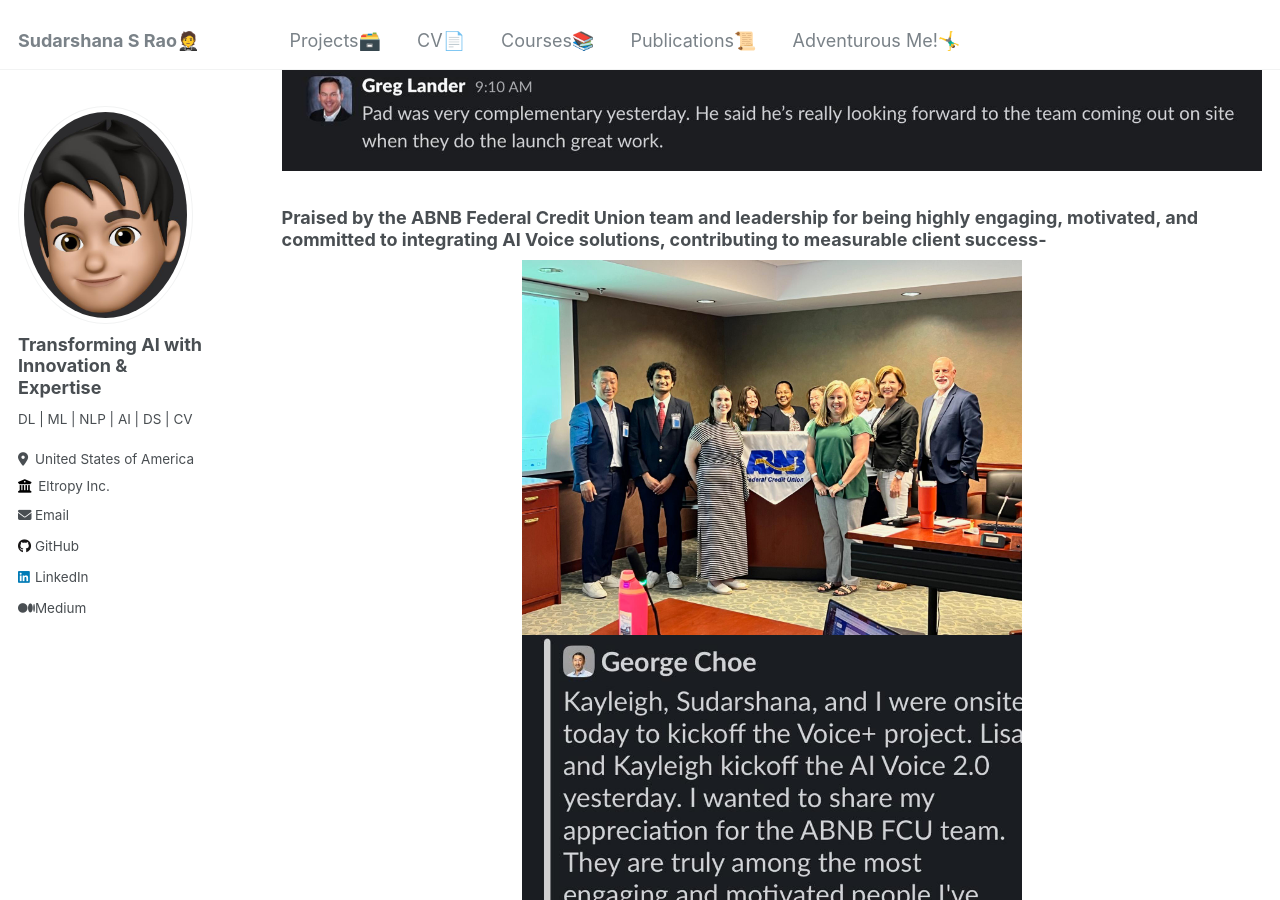
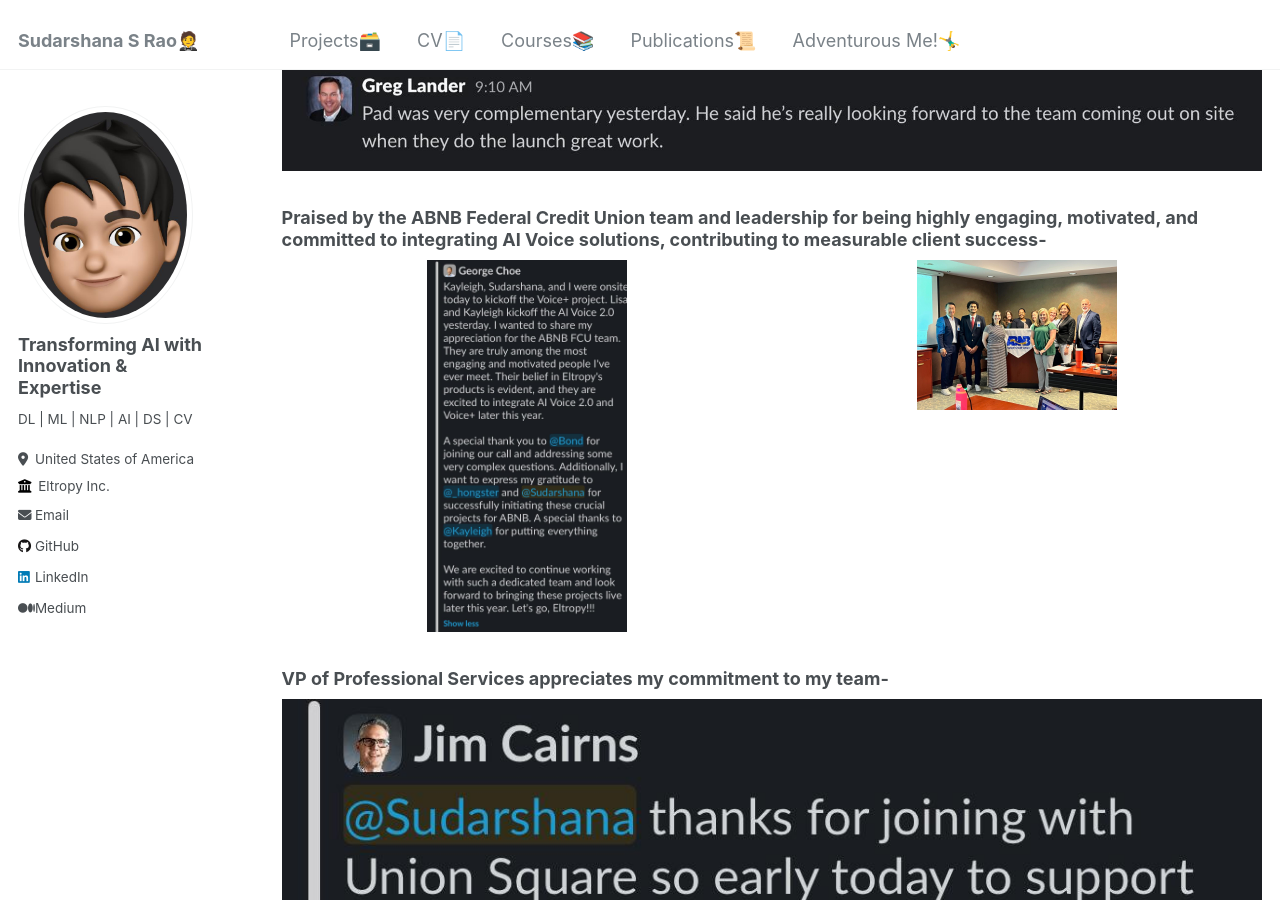
Before and after one commit to SudarshanaSRao/SudarshanaSRao.github.io, a Jekyll site: the page built from _pages/achievements.md, in a window 1280 px wide and 900 px high, scrolled down 2392 px. Built offline with Jekyll 4.4.1, drawn with Linux system fonts in a browser that asks for light colours.

Commit message:
Update achievements.md

```diff
--- a/_pages/achievements.md
+++ b/_pages/achievements.md
@@ -28,7 +28,10 @@
 <center><img src="/images/EL-7.jpg" style="cursor: crosshair;"></center>
 
 ### Praised by the ABNB Federal Credit Union team and leadership for being highly engaging, motivated, and committed to integrating AI Voice solutions, contributing to measurable client success-
-<center><img src="/images/EL-2.jpg" height="500px" width="500px" style="cursor: crosshair;"><img src="/images/EL-4.jpg" height="500px" width="500px" style="cursor: crosshair;"></center>
+<div style="display: grid; grid-template-columns: repeat(2, 1fr); justify-items: center;">
+  <img src="/images/EL-4.jpg" style="cursor: crosshair; width: 100%; max-width: 200px;">
+  <img src="/images/EL-2.jpg" style="cursor: crosshair; width: 100%; max-width: 200px;">
+</div>
 
 ### VP of Professional Services appreciates my commitment to my team-
 <center><img src="/images/EL-8.jpg" style="cursor: crosshair;"></center>
```
